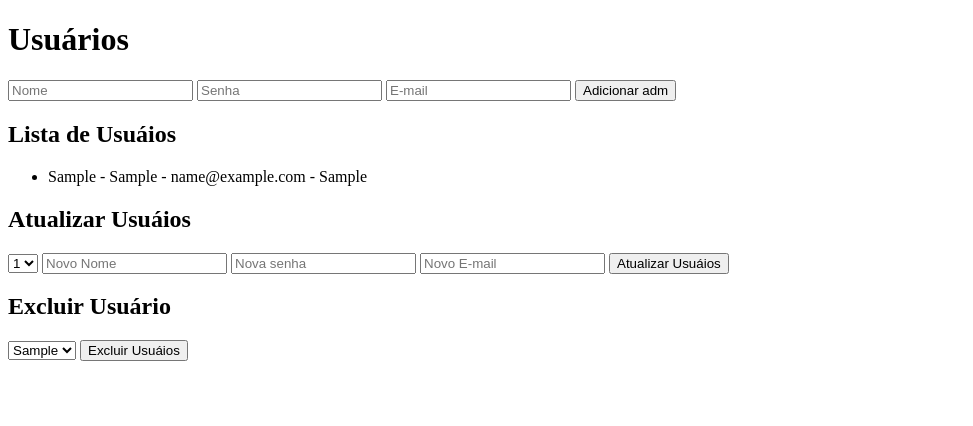
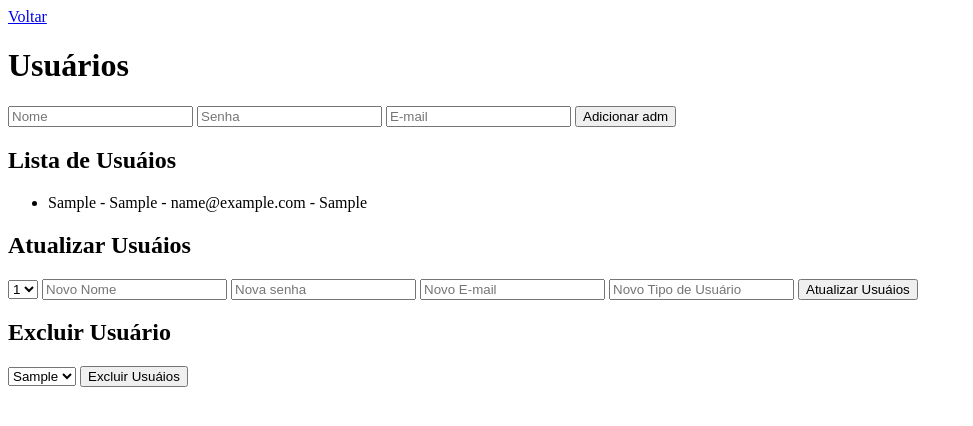
Before and after one commit to NECR0XX/gitsessao, a PHP site: page /users.php in a window 1280 px wide. Shown: the top 426 px of the page, without its empty margins (0-973 px from the left). Run offline with PHP 8.4, Linux system fonts and the light colour scheme; tables that the repository leaves empty or names only in its code hold one stand-in row (values such as "Sample post").

Commit message:
Complete

```diff
--- a/adm/users.php
+++ b/adm/users.php
@@ -12,8 +12,8 @@ if (isset($_POST['usuario']) &&
 }
 
 // Atualiza Adm
-if (isset($_POST['id_usuario']) && isset($_POST['atualizar_usuario']) && isset($_POST['atualizar_senha']) && isset($_POST['atualizar_email'])) {
-    $admController->atualizarAdm($_POST['id_usuario'], $_POST['atualizar_usuario'], $_POST['atualizar_senha'], $_POST['atualizar_email']);
+if (isset($_POST['id_usuario']) && isset($_POST['atualizar_usuario']) && isset($_POST['atualizar_senha']) && isset($_POST['atualizar_email']) && isset($_POST['atualizar_tipo_usuario'])) {
+    $admController->atualizarAdm($_POST['id_usuario'], $_POST['atualizar_usuario'], $_POST['atualizar_senha'], $_POST['atualizar_email'], $_POST['atualizar_tipo_usuario']);
 }
 
 // Excluir Adm
@@ -31,6 +31,7 @@ $adms = $admController->listarAdms();
     <title>CRUD com MVC e PDO</title>
 </head>
 <body>
+    <a href="admindex.php">Voltar</a>
     <h1>Usuários</h1>
     <form method="post">
         <input type="text" name="usuario" placeholder="Nome" required>
@@ -56,6 +57,7 @@ $adms = $admController->listarAdms();
                 <input type="text" name="atualizar_usuario" placeholder="Novo Nome" required>
                 <input type="text" name="atualizar_senha" placeholder="Nova senha" required>
                 <input type="email" name="atualizar_email" placeholder="Novo E-mail" required>
+                <input type="number" name="atualizar_tipo_usuario" placeholder="Novo Tipo de Usuário" required>
         <button type="submit">Atualizar Usuáios</button>
     </form>
 
```
